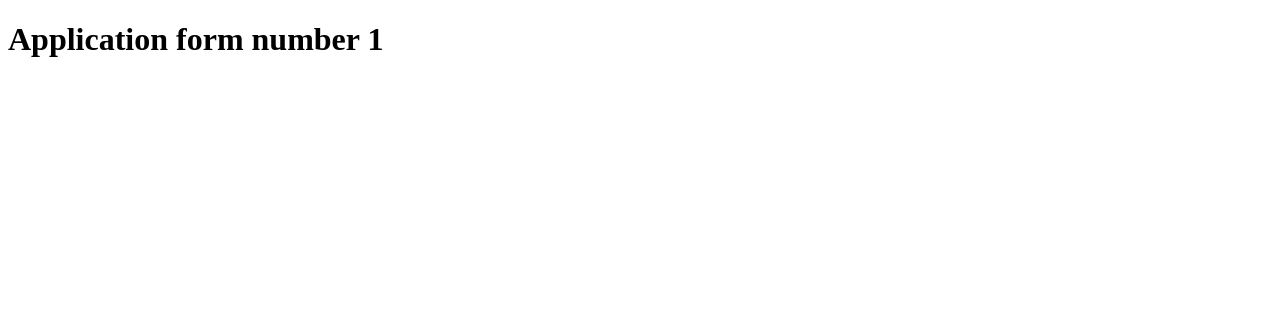
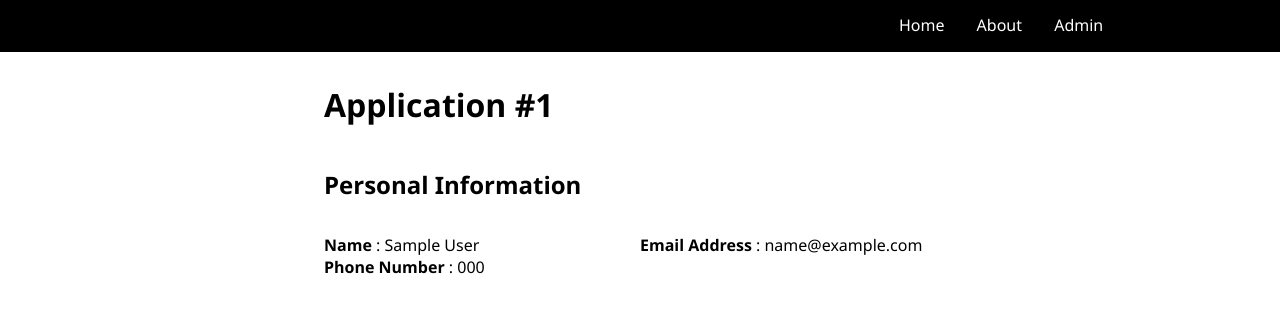
Before and after one commit to Wallace-Karanja/form, a PHP site: page /view.php?id=1 in a window 1280 px wide. Shown: the top 319 px of the page. Run offline with PHP 8.4, Linux system fonts and the light colour scheme; tables that the repository leaves empty or names only in its code hold one stand-in row (values such as "Sample post").

Commit message:
last version of the form

```diff
--- a/Form.php
+++ b/Form.php
@@ -7,7 +7,7 @@ class Form
     public $phoneNumber;
     public $connection;
     public $queryStatus;
-    // public  $post = $_POST;
+    public $post;
 
     // db connection
 
@@ -18,13 +18,14 @@ class Form
             $this->lastname = $_POST['lastname'];
             $this->emailAddress = $_POST['email_address'];
             $this->phoneNumber = $_POST['phone_number'];
+            $this->post = $_POST;
         }
         $this->connection = $this->createDbConnection();
     }
 
     public function createDbConnection()
     {
-        $dsn = "mysql:host=localhost;port=3306;dbname=form";
+        $dsn = "mysql:host=localhost;port=3307;dbname=form";
         $username = "admin";
         $password = "admin2024";
         try {
@@ -69,4 +70,16 @@ class Form
         $records = $result->fetchAll(PDO::FETCH_ASSOC);
         return $records;
     }
+
+    function selectById()
+    {
+        $sql = "SELECT * FROM application_form WHERE id = :id"; # named parameters
+        $stmt = $this->connection->prepare($sql);
+        if ($stmt->execute($_GET)) {
+            $record = $stmt->fetchAll(PDO::FETCH_ASSOC);
+            return $record;
+        } else {
+            return null;
+        }
+    }
 }
--- a/index.php
+++ b/index.php
@@ -1,5 +1,6 @@
 <?php
 // include './process_form.php';
+// include './Form.php';
 ?>
 <!DOCTYPE html>
 <html lang="en">
@@ -60,6 +61,11 @@
           <div><input type="submit" name="submit" value="submit" id="submit" /></div>
         </form>
         <p id="message"></p>
+        <?php
+        if (isset($_POST['submit'])) {
+          echo "submitted";
+        }
+        ?>
       </div>
     </main>
     <div></div>
--- a/styles.css
+++ b/styles.css
@@ -1,5 +1,5 @@
 body {
-  font-family: Georgia, "Times New Roman", Times, serif;
+  font-family: 'Segoe UI', Tahoma, Geneva, Verdana, sans-serif;
 }
 
 .header-container {
@@ -79,3 +79,13 @@ table thead th {
 table {
   margin: auto;
 }
+
+.info {
+  display: grid;
+  grid-template-rows: 1fr 1fr 1fr;
+}
+
+.info-container {
+  display: grid;
+  grid-template-columns: 1fr 1fr;
+}
--- a/view.php
+++ b/view.php
@@ -1,14 +1,70 @@
+<?php
+include './Form.php';
+?>
 <!DOCTYPE html>
 <html lang="en">
 
 <head>
-    <meta charset="UTF-8">
-    <meta name="viewport" content="width=device-width, initial-scale=1.0">
-    <title>Application</title>
+    <meta charset="UTF-8" />
+    <meta name="viewport" content="width=device-width, initial-scale=1.0" />
+    <link rel="stylesheet" href="styles.css">
+    <title>Form</title>
 </head>
 
 <body>
-    <h1>Application form number <?php echo $_GET['id'] ?></h1>
+    <div class="header-container">
+        <div></div>
+        <div></div>
+        <div>
+            <nav>
+                <ul class="nav-container">
+                    <div class="links">
+                        <li><a href="index.php">Home</a></li>
+                    </div>
+                    <div>
+                        <li class="links"><a href="">About</a></li>
+                    </div>
+                    <div>
+                        <li class="links"><a href="admin.php">Admin</a></li>
+                    </div>
+                </ul>
+            </nav>
+        </div>
+    </div>
+    <div class="container">
+        <div></div>
+        <div class="info">
+            <div>
+                <h1>Application #<?php echo $_GET['id']; ?></h1>
+            </div>
+            <div>
+                <h2>Personal Information</h2>
+            </div>
+            <div>
+                <main>
+                    <div class="info-container">
+
+                        <?php
+                        $application = new Form();
+                        $info = $application->selectById();
+                        if (!empty($info)) { ?>
+                            <?php foreach ($info as $row) {
+                            ?>
+                                <div><b>Name</b> : <?php echo $row['firstname'] . " " . $row['lastname']; ?></div>
+                                <div><b>Email Address</b> : <?php echo $row['email_address']; ?></div>
+                                <div><b>Phone Number</b> : <?php echo $row['phone_number']; ?></div>
+                            <?php } ?>
+                        <?php } else { ?>
+                            <div>
+                                <p>Record does not exist !</p>
+                            </div>
+                        <?php } ?>
+                    </div>
+                </main>
+            </div>
+        </div>
+        <div></div>
+    </div>
 
 </body>
 
```
Also changed, not shown: test.db (added).
